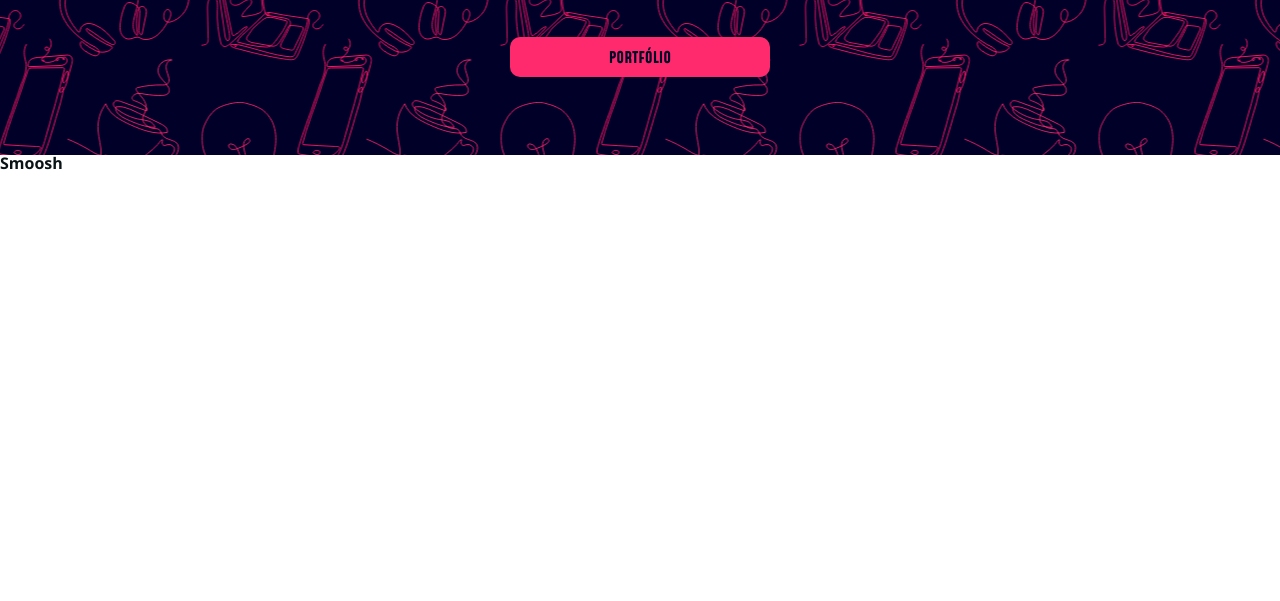
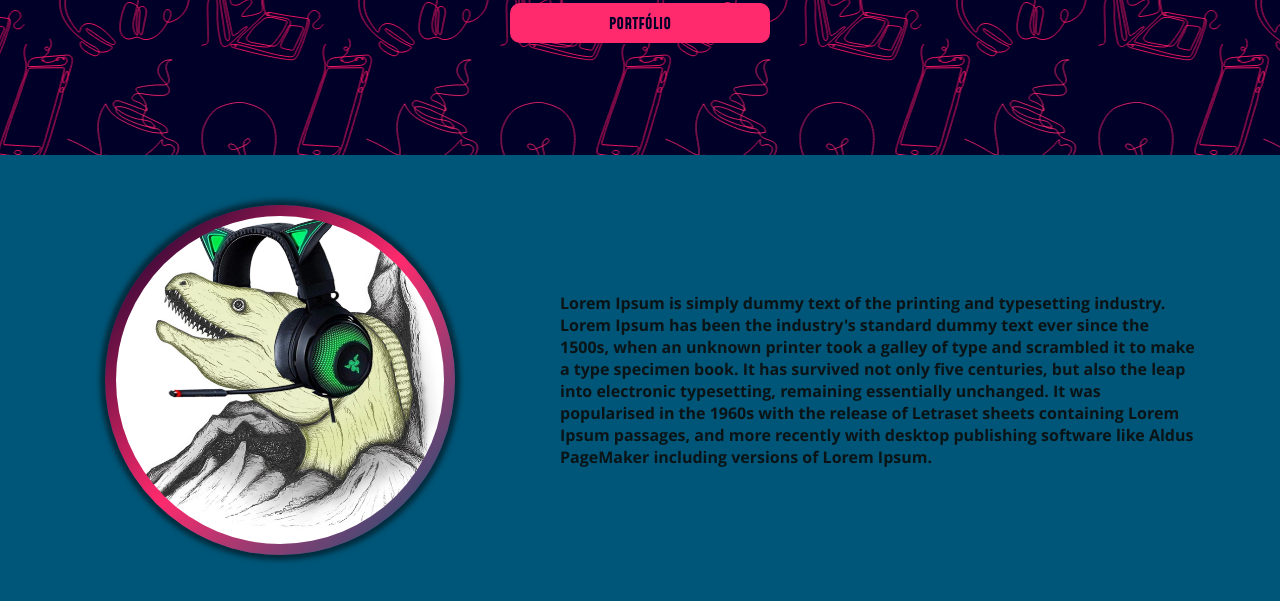
Before and after one commit to yokoya-adriano/portfolio, a plain HTML site: page index.html in a window 1280 px wide. Shown: the part 435-1036 px from the top of the page. Before the commit the page ends 800 px from the top, so only its background shows below. Drawn offline with Linux system fonts and the light colour scheme.

Commit message:
update-image

```diff
--- a/assets/css/reset.css
+++ b/assets/css/reset.css
@@ -28,10 +28,6 @@ time, mark, audio, video {
 article, aside, details, figcaption, figure,
 footer, header, hgroup, menu, nav, section {
 	display: block;
-}
-
-body {
-	line-height: 1;
 }
 
 ol, ul {
--- a/assets/css/style.css
+++ b/assets/css/style.css
@@ -53,6 +53,7 @@ html {
 
 /* Header
     ============================================================== */
+
 .header__content {
     width: 100%;
     height: 90px;
@@ -218,6 +219,27 @@ html {
     top: 1px;
 }
 
+.who__bottom {
+    width: 100%;
+    height: auto;
+    padding: 30px 0px;
+    background-color: var(--terciary-color);
+}
+
+.who__moldure {
+    flex-shrink: 0;
+    margin: 20px;
+    height: 350px;
+    width: 350px;
+    border: calc(8px + 0.2rem) solid transparent;
+    background-origin: border-box;
+    background-clip: content-box, border-box;
+    background-size: cover;
+    box-sizing: border-box;
+    box-shadow: 0 0 5px 5px rgba(0, 0, 0, 0.5);
+    border-radius: 50%;
+    background-image: url(../img/unknown.png), linear-gradient(to bottom right, var(--primary-color), var(--secondary-color), var(--terciary-color));
+}
 
 
 /*  ==============================================================
--- a/index.html
+++ b/index.html
@@ -88,10 +88,25 @@
                 </div>
             </div>
         </div>
+
+        <div class="who__bottom">
+            <div class="container">
+                <div class="row">
+                    <div class="col">
+                        <div class="who__moldure">
+
+                        </div>
+                    </div>
+                    <div class="col-7 align-self-center">
+                        <p class="who__text">
+                            Lorem Ipsum is simply dummy text of the printing and typesetting industry. Lorem Ipsum has been the industry's standard dummy text ever since the 1500s, when an unknown printer took a galley of type and scrambled it to make a type specimen book. It has survived not only five centuries, but also the leap into electronic typesetting, remaining essentially unchanged. It was popularised in the 1960s with the release of Letraset sheets containing Lorem Ipsum passages, and more recently with desktop publishing software like Aldus PageMaker including versions of Lorem Ipsum.
+                        </p>
+                    </div>
+                </div>
+            </div>
+        </div>
     </section>
 
-
-    <a class="btn-8" href="#">Smoosh</a>
 
 
     <script type="module" src="assets/js/script.js"></script>
```
Also changed, not shown: assets/img/unknown.png (added).
